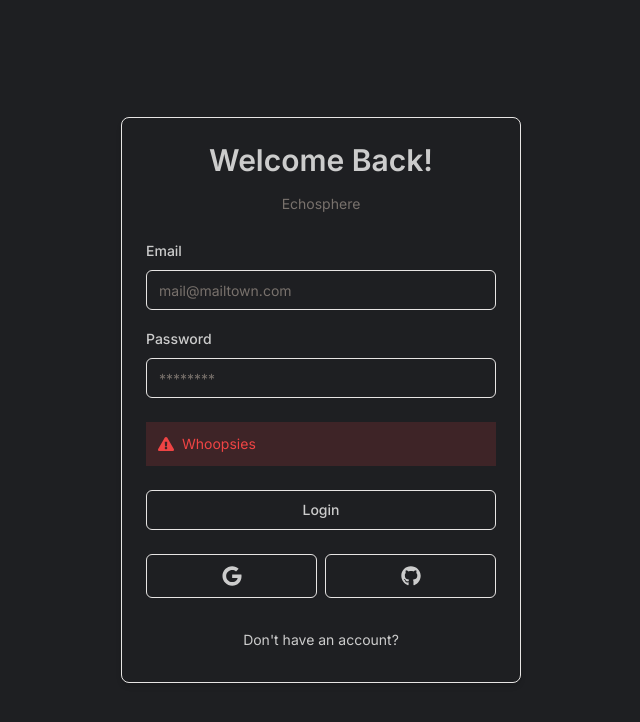
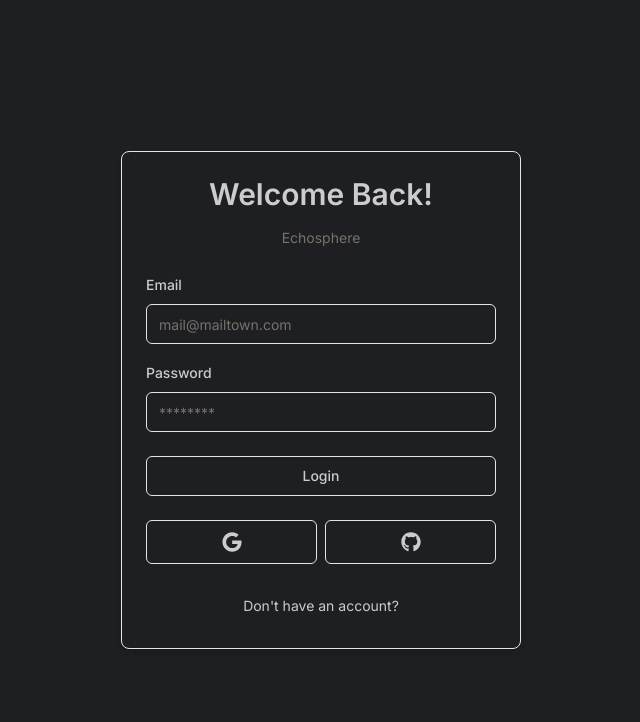
Before and after one commit to Mr-Mercury/echosphere, a Next.js app: page /login in a window 1280 px wide. Shown: the top 722 px of the page, without its empty margins (319-959 px from the left). Built offline with nearby package versions, Linux system fonts and the light colour scheme.

Commit message:
User error on input handled.

```diff
--- a/components/auth-components/login-form.tsx
+++ b/components/auth-components/login-form.tsx
@@ -56,7 +56,7 @@ export const LoginForm = ({}) => {
                         </FormItem>
                     )}/>
                 </div>
-                <FormError message='Whoopsies'/>
+                <FormError />
                 <Button type='submit' className='w-full' variant='outline'>
                     Login
                 </Button>
```
